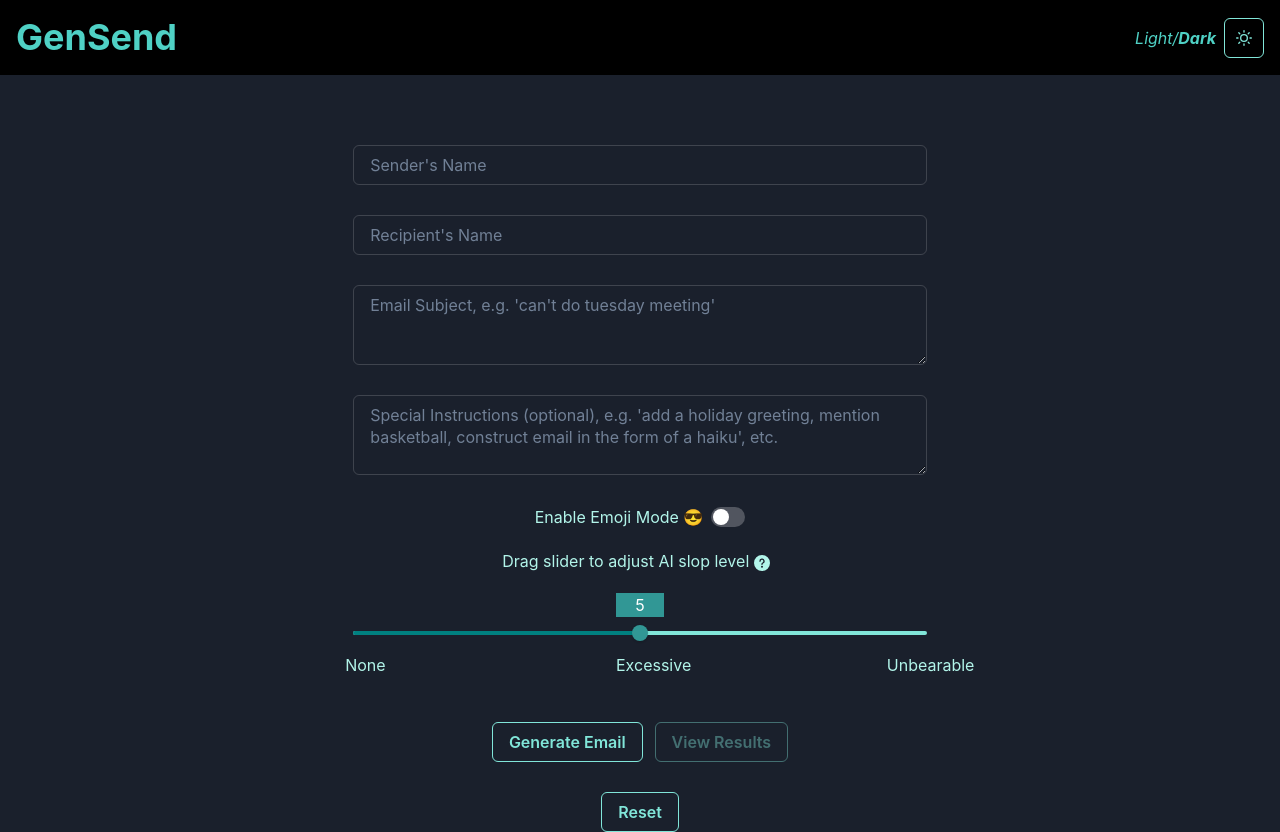
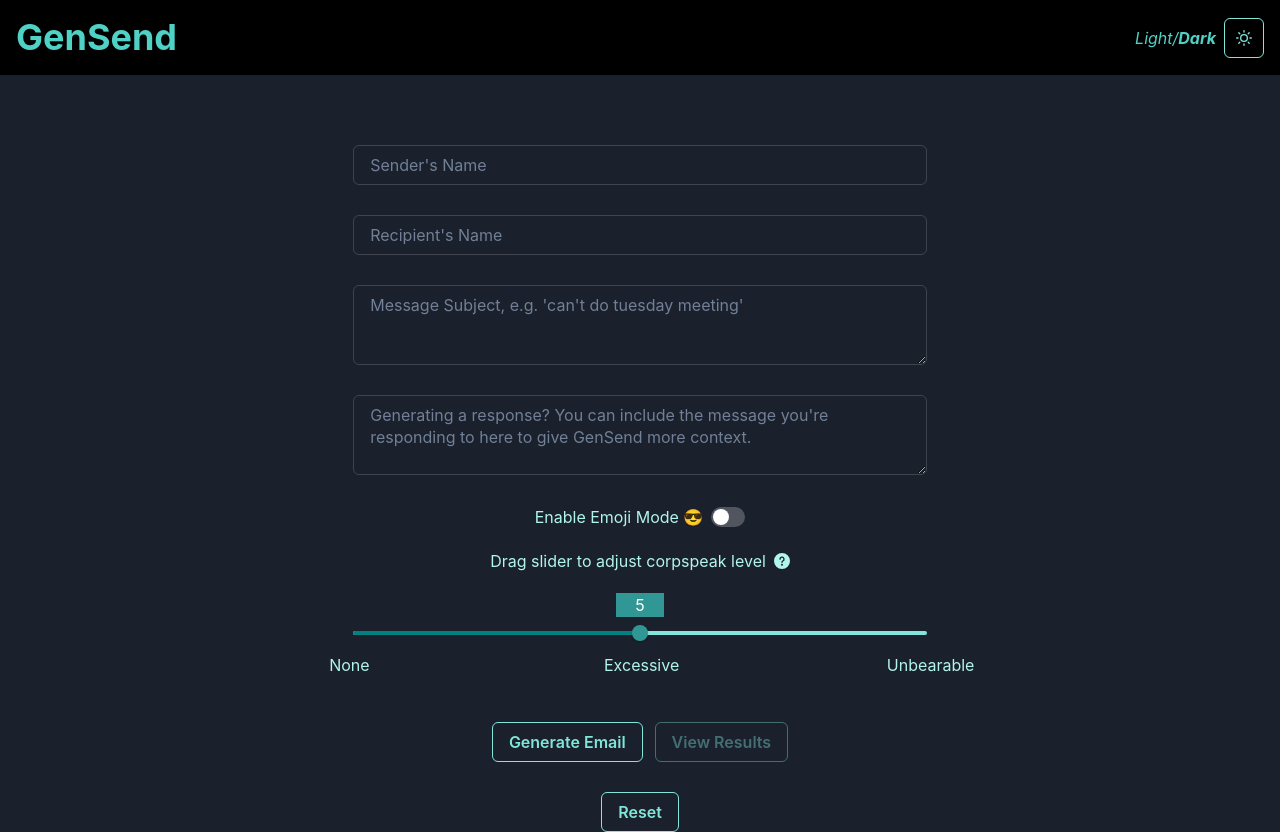
Before and after one commit to kennethkoch/gensend, a React (Vite) app in the folder client/: page / in a window 1280 px wide. Built offline with nearby package versions, Linux system fonts and the light colour scheme.

Commit message:
update slider styling, response input box

```diff
--- a/client/src/EmailGenInterface.tsx
+++ b/client/src/EmailGenInterface.tsx
@@ -114,7 +114,7 @@ const EmailGenInterface = () => {
                 value={recipientName} onChange={handleRecipientNameChange}
                 _placeholder={{ opacity: 1, color: 'gray.500' }} />
             <Textarea mb={30} mt={30}
-                placeholder="Email Subject, e.g. 'can't do tuesday meeting'"
+                placeholder="Message Subject, e.g. 'can't do tuesday meeting'"
                 sx={{
                     height: '10vh',
                     resize: 'vertical',
@@ -122,7 +122,7 @@ const EmailGenInterface = () => {
                 value={emailSubject}
                 onChange={handleEmailChange} />
             <Textarea mb={30}
-                placeholder="Special Instructions (optional), e.g. 'add a holiday greeting, mention basketball, construct email in the form of a haiku', etc."
+                placeholder="Generating a response? You can include the message you're responding to here to give GenSend more context."
                 sx={{
                     height: '10vh',
                     resize: 'vertical',
@@ -139,11 +139,12 @@ const EmailGenInterface = () => {
             </Flex>
             <Flex mb={3} alignItems="center" justifyContent="center">
                 <Text color={textColor} mr="2">
-                    Drag slider to adjust AI slop level <Tooltip
-                        label='"slop" is a term for unwanted AI generated content'>
-                        <QuestionIcon color={textColor} />
-                    </Tooltip>
+                    Drag slider to adjust corpspeak level
                 </Text>
+                <Tooltip
+                    label='"Corpspeak" refers to the the jargon-heavy, often meaningless language used in corporate environments to make routine tasks sound important and impressive.'>
+                    <QuestionIcon color={textColor} />
+                </Tooltip>
 
             </Flex>
 
@@ -152,10 +153,10 @@ const EmailGenInterface = () => {
                 value={sliderValue}
                 onChange={(val) => setSliderValue(val)}
             >
-                <SliderMark color={textColor} value={0} mt={5} ml={-2}>
+                <SliderMark color={textColor} value={0} mt={5} ml={-6}>
                     None
                 </SliderMark>
-                <SliderMark color={textColor} value={5} mt={5} ml={-6}>
+                <SliderMark color={textColor} value={5} mt={5} ml={-9}>
                     Excessive
                 </SliderMark>
                 <SliderMark color={textColor} value={10} mt={5} ml={-10}>
```
